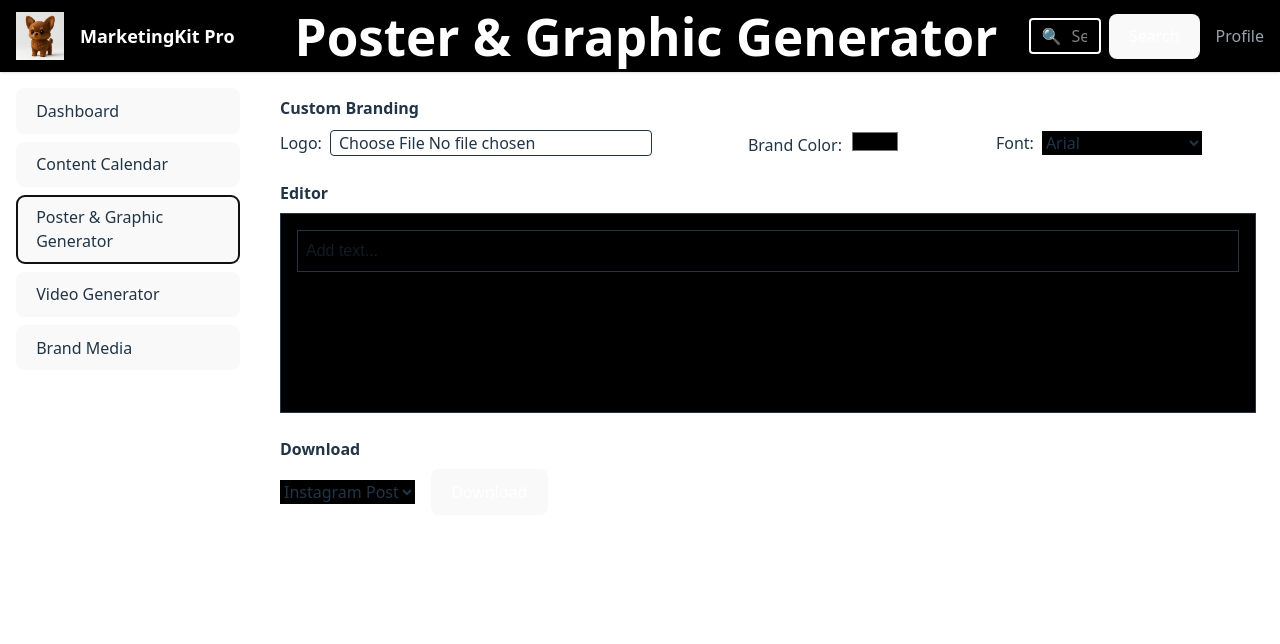
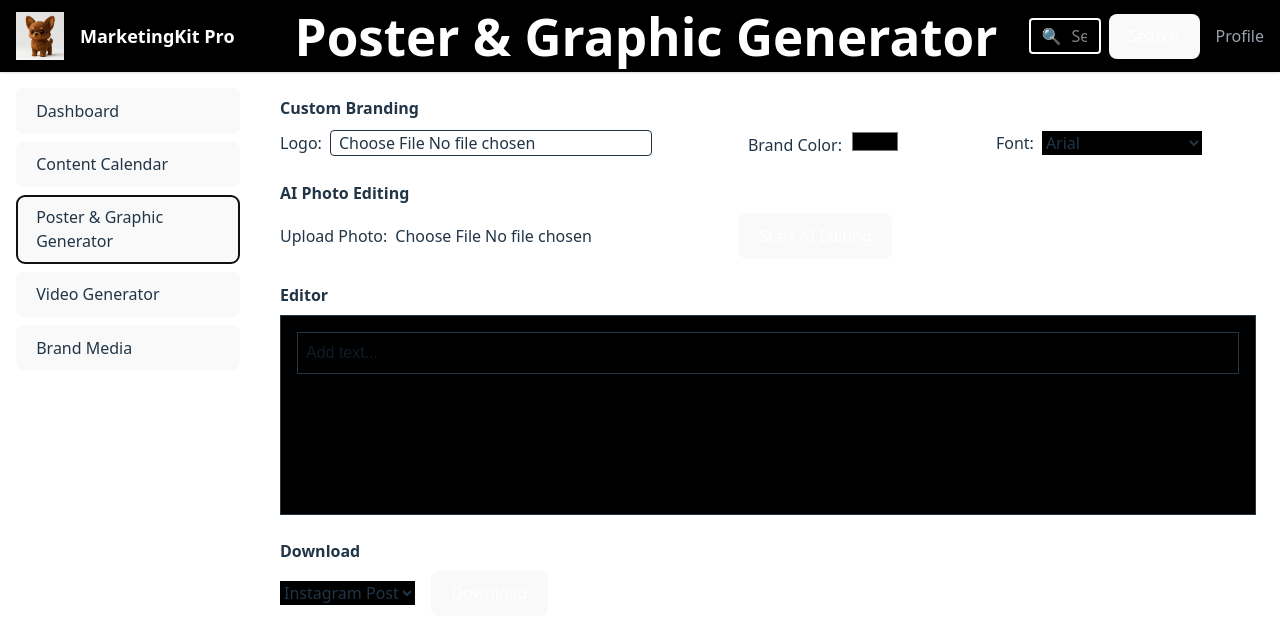
Before and after one commit to DhairyaPal6099/marketingkit-pro, a React (Vite) app: page / in a window 1280 px wide. Both pictures are taken after a click on the button "Poster & Graphic Generator". Shown: the top 644 px of the page. Built offline with nearby package versions, Linux system fonts and the light colour scheme.

Commit message:
Added the AI editing button and photo upload functionality.

```diff
--- a/src/components/PosterAndGraphicGenerator.jsx
+++ b/src/components/PosterAndGraphicGenerator.jsx
@@ -1,7 +1,8 @@
-import { useState } from "react";
+import { use, useState } from "react";
 
 function PosterAndGraphicGenerator() {
   const [brandLogo, setBrandLogo] = useState(null);
+  const [photo, setPhoto] = useState(null);
   const [brandColors, setBrandColors] = useState("#000000");
   const [brandFont, setBrandFont] = useState("Arial");
   const [editorContent, setEditorContent] = useState([]);
@@ -10,6 +11,16 @@ function PosterAndGraphicGenerator() {
   // Handle logo upload
   const handleLogoUpload = (e) => {
     setBrandLogo(URL.createObjectURL(e.target.files[0]));
+  };
+
+  //Handle photo upload
+  const handlePhotoUpload = (e) => {
+    setPhoto(URL.createObjectURL(e.target.files[0]));
+  };
+
+  //Placeholder for AI editing function
+  const handleStartAiEdit = () => {
+    alert("AI editing feature coming soon!");
   };
 
   return (
@@ -36,6 +47,34 @@ function PosterAndGraphicGenerator() {
             </select>
           </label>
         </div>
+      </section>
+
+      {/* AI Editing Section */}
+      <section className="mb-6">
+        <h3 className="font-bold mb-2">AI Photo Editing</h3>
+        <div className="flex gap-4 items-center">
+          <label>
+            <span>Upload Photo:</span>
+            <input
+              className="ml-2"
+              type="file"
+              accept="image/*"
+              onChange={handlePhotoUpload}
+            />
+          </label>
+          <button
+            className="px-4 py-2 bg-green-500 text-white rounded ml-4"
+            onClick={handleStartAiEdit}
+            disabled={!photo}
+          >
+            Start AI Editing
+          </button>
+        </div>
+        {photo && (
+          <div className="mt-4">
+            <img src={photo} alt="Uploaded" className="h-32 rounded shadow" />
+          </div>
+        )}
       </section>
 
       {/* Drag-and-drop Editor (simplified) */}
```
